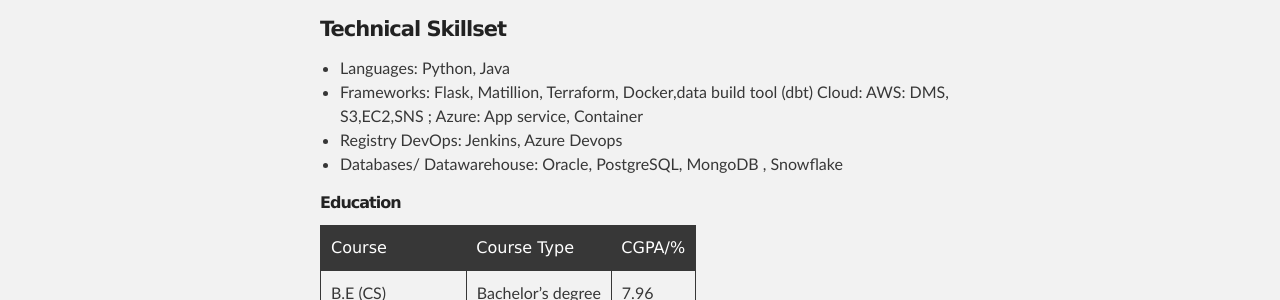
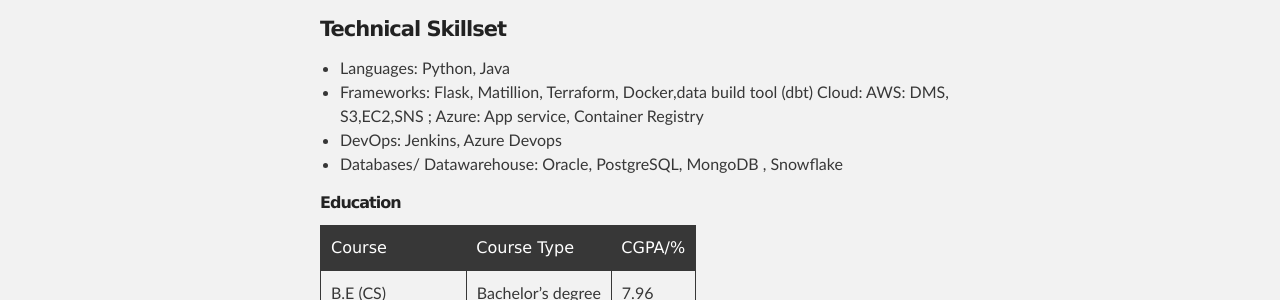
Before and after one commit to 2021mt93058/2021mt93058.github.io, a Jekyll site: the page built from index.md, in a window 1280 px wide and 900 px high, scrolled down 1637 px. Shown: the part 178-478 px from the top of the window. Built offline with Jekyll 4.4.1, drawn with Linux system fonts in a browser that asks for light colours; our own code applies the rules of GitHub Pages for plain Markdown files.

Commit message:
Final status

```diff
--- a/index.md
+++ b/index.md
@@ -56,8 +56,8 @@ Apr '17 - Feb '19: Quadrisk Advisors Private Limited Bengaluru, KA**
 #### Technical Skillset
 
 *   Languages: Python, Java
-*   Frameworks: Flask, Matillion, Terraform, Docker,data build tool (dbt) Cloud: AWS: DMS, S3,EC2,SNS ; Azure: App service, Container
-*   Registry DevOps: Jenkins, Azure Devops
+*   Frameworks: Flask, Matillion, Terraform, Docker,data build tool (dbt) Cloud: AWS: DMS, S3,EC2,SNS ; Azure: App service, Container Registry
+*   DevOps: Jenkins, Azure Devops
 *   Databases/ Datawarehouse: Oracle, PostgreSQL, MongoDB , Snowflake
 
 
```
Also changed, not shown: README.md (deleted), 2 other files.
